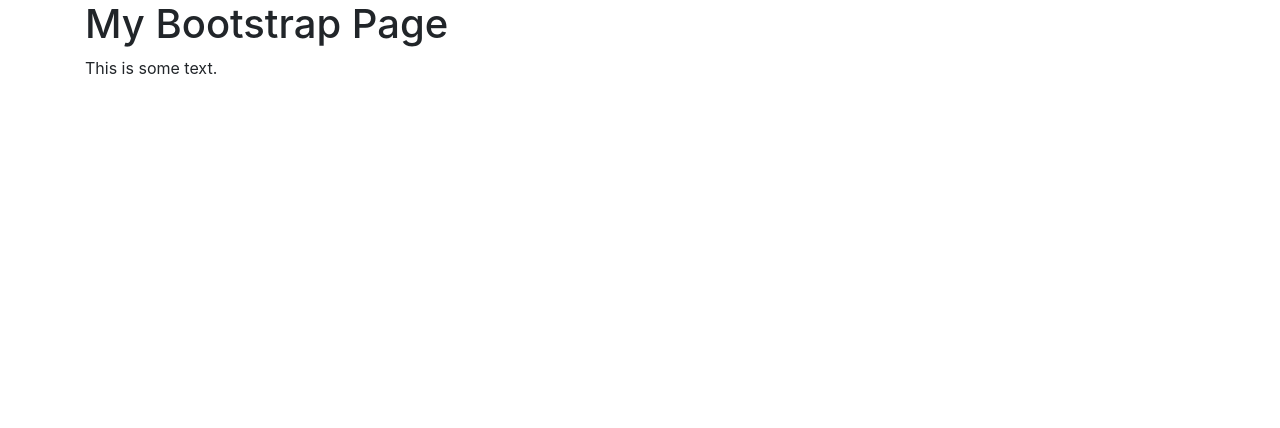
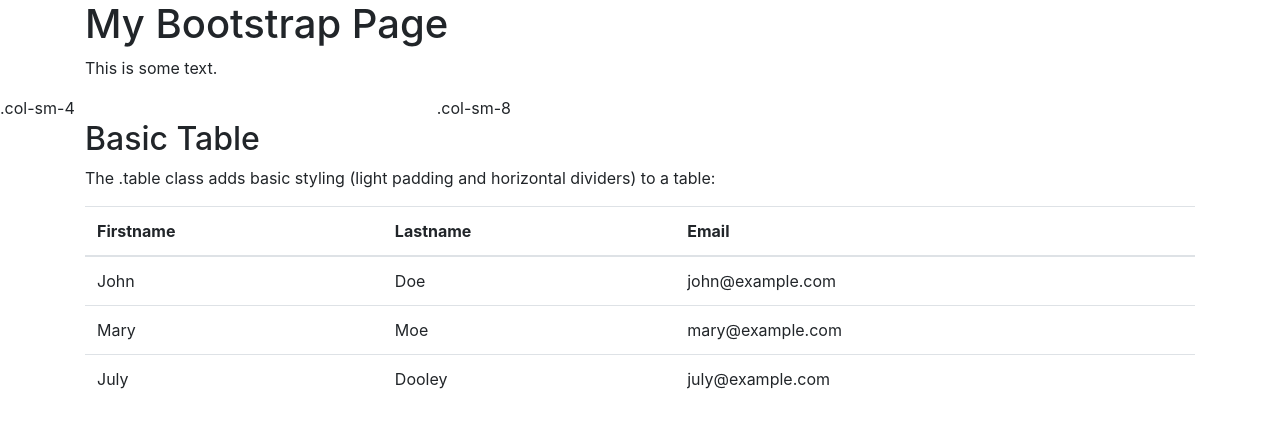
Before and after one commit to jhbarnum/W3Bootstrap, a plain HTML site: page index.html in a window 1280 px wide. Drawn offline with nearby package versions, Linux system fonts and the light colour scheme.

Commit message:
playing with tables in Bootstrap4

```diff
--- a/index.html
+++ b/index.html
@@ -24,6 +24,41 @@
     <h1>My Bootstrap Page</h1>
     <p>This is some text.</p>
 </div>
+<div class="row">
+    <div class="col-sm-4">.col-sm-4</div>
+    <div class="col-sm-8">.col-sm-8</div>
+</div>
+<div class="container">
+    <h2>Basic Table</h2>
+    <p>The .table class adds basic styling (light padding and horizontal dividers) to a table:</p>
+    <table class="table">
+        <thead>
+            <tr>
+                <th>Firstname</th>
+                <th>Lastname</th>
+                <th>Email</th>
+            </tr>
+        </thead>
+        <tbody>
+            <tr>
+                <td>John</td>
+                <td>Doe</td>
+                <td>john@example.com</td>
+            </tr>
+            <tr>
+                <td>Mary</td>
+                <td>Moe</td>
+                <td>mary@example.com</td>
+            </tr>
+            <tr>
+                <td>July</td>
+                <td>Dooley</td>
+                <td>july@example.com</td>
+            </tr>
+        </tbody>
+    </table>
+</div>
+
 </body>
 
 </html>
```
